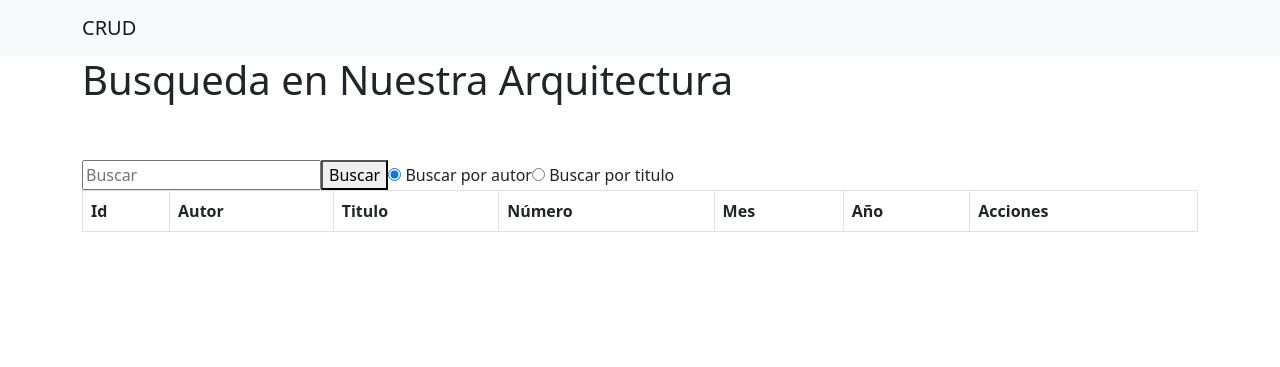
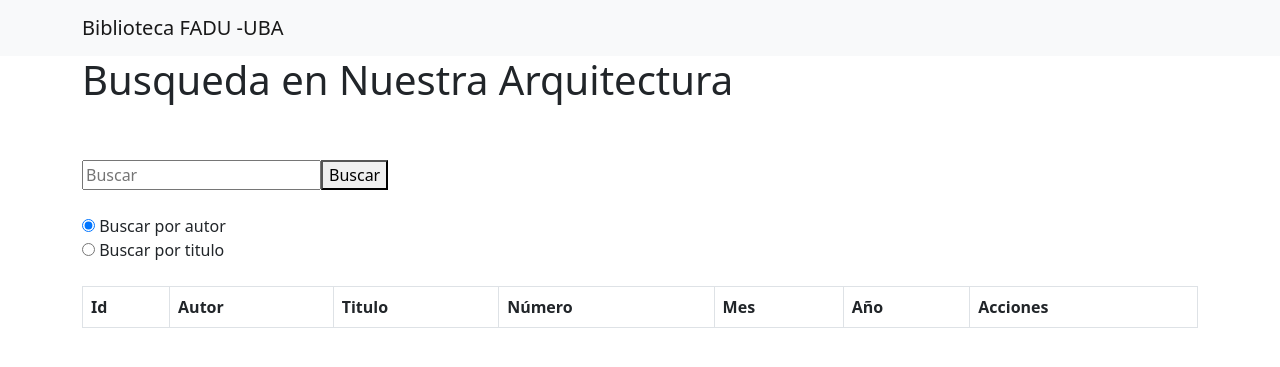
Before and after one commit to LopezAlejandro/proyectoFinal, a Flask app: template templates/buscar.html in a window 1280 px wide. Shown: the top 367 px of the page. Run offline with Flask 3, Linux system fonts and the light colour scheme; the template is opened without the code that fills it, so the values that code supplies are empty.

Commit message:
Modificada la barra de busqueda

```diff
--- a/js/main.js
+++ b/js/main.js
@@ -1,7 +1,7 @@
 document.getElementById("header").innerHTML=` <nav class="navbar navbar-expand-sm
 navbar-light bg-light">
 <div class="container">
-<a class="navbar-brand" href="../templates/buscar.html">CRUD</a>
+<a class="navbar-brand" href="../templates/buscar.html">Biblioteca FADU -UBA</a>
 
 </div>
 </nav>`
--- a/templates/buscar.html
+++ b/templates/buscar.html
@@ -25,14 +25,15 @@
         <br /><br />
         <input type="text" v-model="searchTerm" placeholder="Buscar" />
         <button @click="search">Buscar</button>
-
+        <br><br>
         <label>
             <input type="radio" value="autor" v-model="searchField" /> Buscar por autor
         </label>
+        <br>
         <label>
             <input type="radio" value="titulo" v-model="searchField" /> Buscar por titulo
         </label>
-
+        <br><br>
         <div class="table-responsive">
           <table class="table table-bordered">
             <thead>
```
